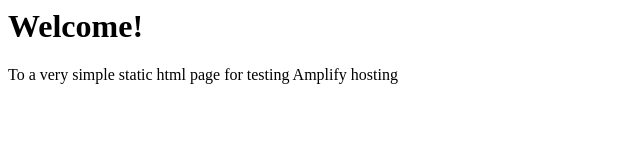
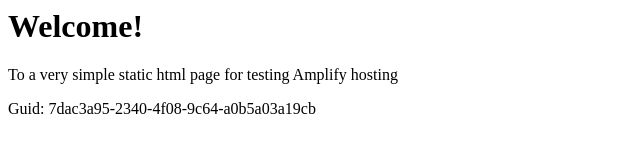
Before and after one commit to aws-aemilia-gru/Github-PR-Commit-Integration-Test-DoNotTouch-Gith-P5X5MO5I-v1-prod-sa-east-1, a website: page src/index.html in a window 1280 px wide. Shown: the whole page, without its empty margins (0-640 px from the left). Drawn offline with Linux system fonts and the light colour scheme.

Commit message:
commit from integ tests

```diff
--- a/src/index.html
+++ b/src/index.html
@@ -1,3 +1,5 @@
+
+
 <html lang="en">
 
 <head>
@@ -10,6 +12,6 @@
 <body>
     <h1>Welcome!</h1>
     <p>To a very simple static html page for testing Amplify hosting</p>
-</body>
+    <p>Guid: 7dac3a95-2340-4f08-9c64-a0b5a03a19cb</p></body>
 
 </html>
```
